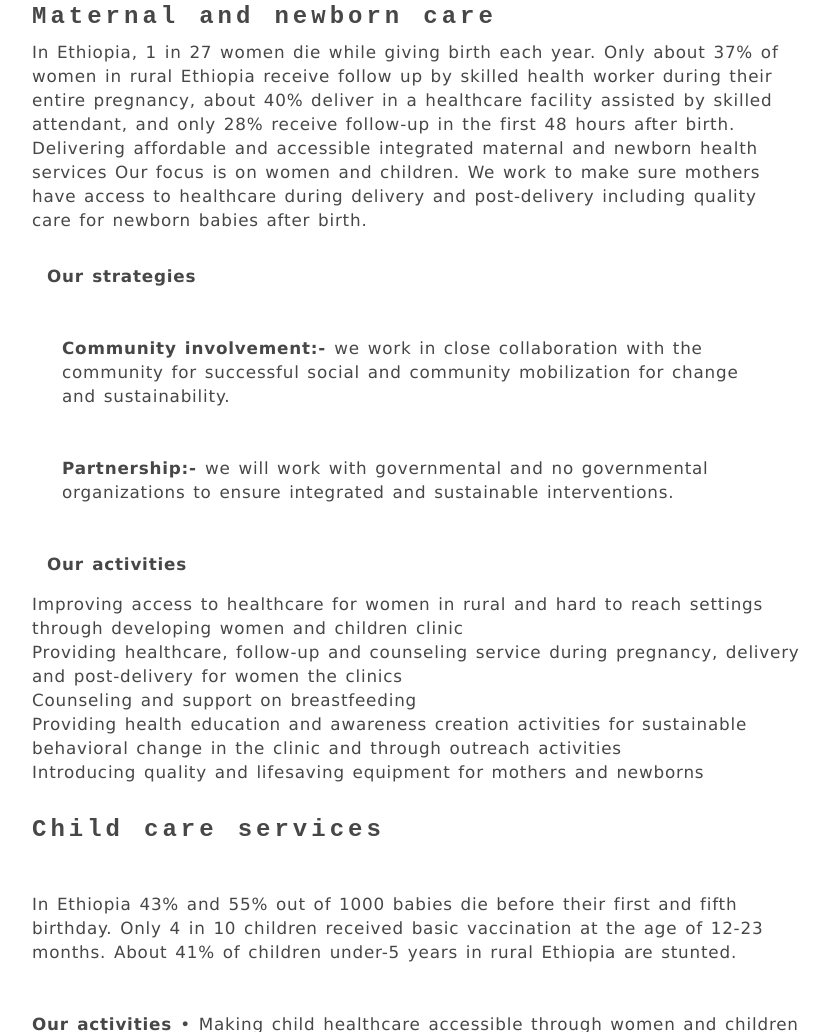
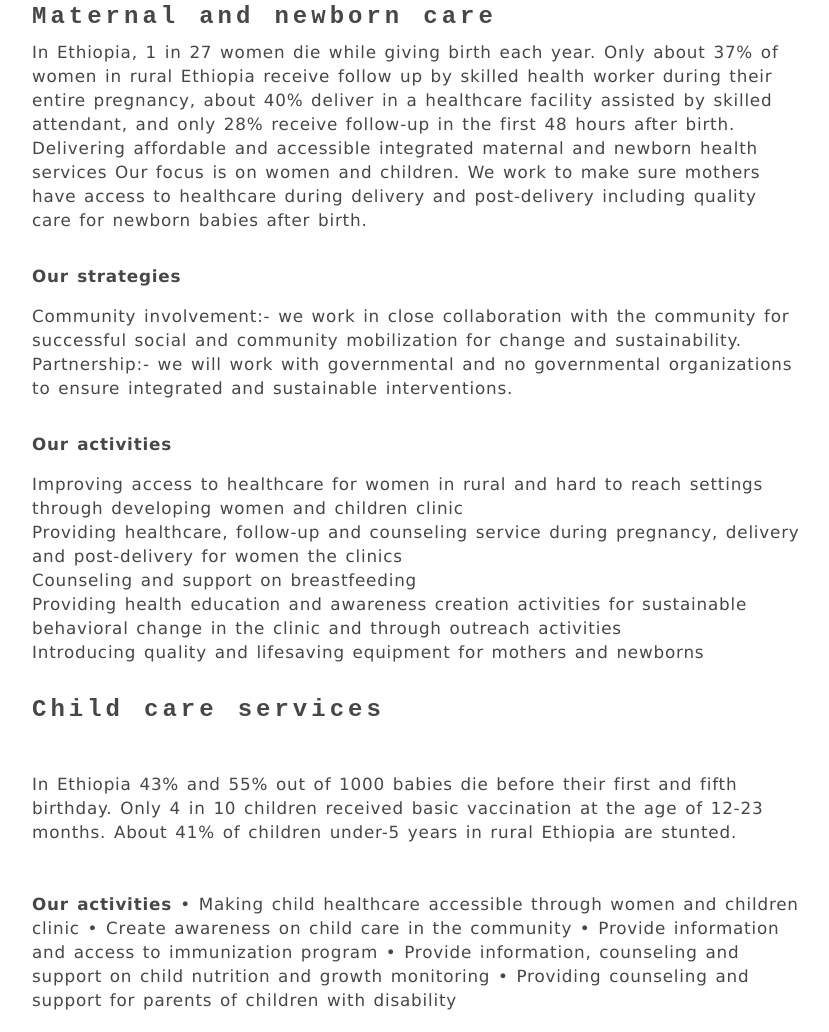
Before and after one commit to atomattias/yemit.no, a Gatsby site: page /about in a window 1280 px wide. Shown: the part 674-1706 px from the top of the page, without its empty margins (224-1053 px from the left). Built offline with nearby package versions, Linux system fonts and the light colour scheme; Gatsby itself is replaced by a stand-in of ours.

Commit message:
fixes on about

```diff
--- a/src/components/AboutPageComponents/AboutText.js
+++ b/src/components/AboutPageComponents/AboutText.js
@@ -28,29 +28,26 @@ export default class AboutText extends Component {
                 delivery and post-delivery including quality care for newborn
                 babies after birth.
               </Row>
-              <div className="container">
-                <Row>
-                  {" "}
-                  <p>
-                    <span className="subheader">Our strategies </span>
-                  </p>
-                </Row>
+              <Row>
                 <p>
-                  <span className="subheader">Community involvement:- </span> we
-                  work in close collaboration with the community for successful
-                  social and community mobilization for change and
-                  sustainability.
+                  <span className="subheader">Our strategies </span>
                 </p>
+              </Row>
+              <Row>
+                Community involvement:- we work in close collaboration with the
+                community for successful social and community mobilization for
+                change and sustainability.
+              </Row>
+              <Row>
+                Partnership:- we will work with governmental and no governmental
+                organizations to ensure integrated and sustainable
+                interventions.
+              </Row>
+              <Row>
                 <p>
-                  <span className="subheader">Partnership:- </span> we will work
-                  with governmental and no governmental organizations to ensure
-                  integrated and sustainable interventions.
+                  <span className="subheader">Our activities </span>
                 </p>
-              </div>
-
-              <p>
-                <span className="subheader">Our activities </span>
-              </p>
+              </Row>
               <Row>
                 Improving access to healthcare for women in rural and hard to
                 reach settings through developing women and children clinic
--- a/src/components/Home/Contact.js
+++ b/src/components/Home/Contact.js
@@ -1,5 +1,5 @@
 import React from "react"
-import Title from "../global/Title"
+import { Section, Title, SectionButton } from "../../utils"
 
 export default function Contact() {
   return (
--- a/src/components/Home/Info.js
+++ b/src/components/Home/Info.js
@@ -1,6 +1,6 @@
 import React from "react"
 import { Link } from "gatsby"
-import Title from "../global/Title"
+import { Section, Title, SectionButton } from "../../utils"
 
 export default function info() {
   return (
```
